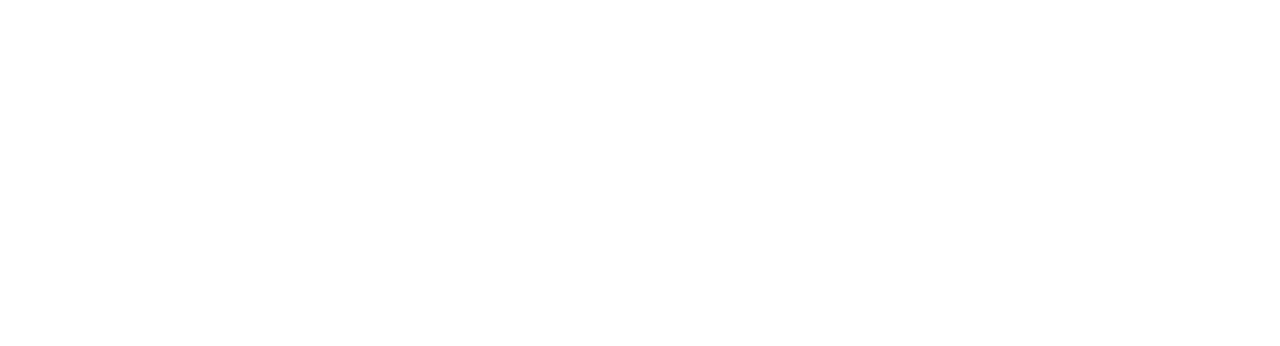
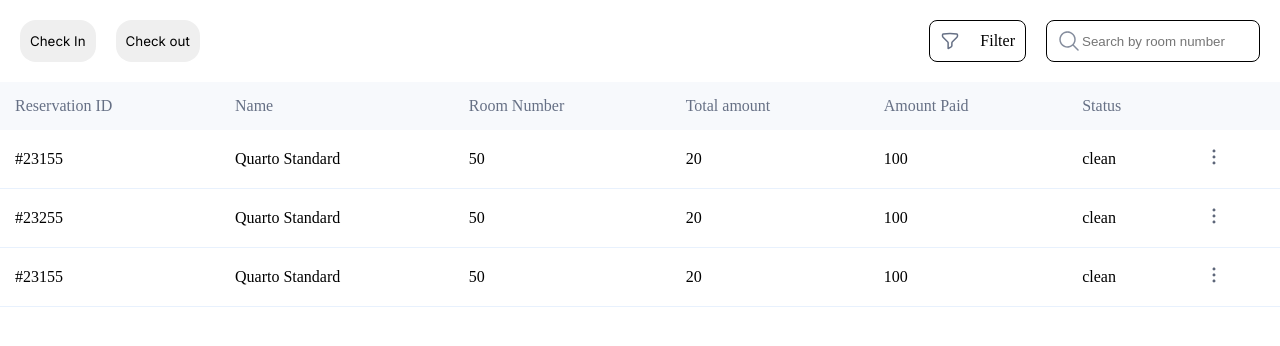
Before and after one commit to StayInn-O-Futuro-do-Gerenciamento/front-end, a React (Vite) app: page / in a window 1280 px wide. Shown: the top 346 px of the page. Built offline with nearby package versions, Linux system fonts and the light colour scheme.

Commit message:
feat/table-add

```diff
--- a/src/App.tsx
+++ b/src/App.tsx
@@ -1,5 +1,11 @@
+import { ComponentListGuest } from "./components/componentListGuest";
+
 function App() {
-  return <></>;
+  return (
+    <>
+      <ComponentListGuest />
+    </>
+  );
 }
 
 export default App;
--- /dev/null
+++ b/src/components/componentListGuest/index.tsx
@@ -0,0 +1,68 @@
+import { ComponentTableList } from "../componentTableList";
+import { ComponentListGuestStyle } from "./style";
+import filterImg from "../../assets/Filter.svg";
+import searchButton from "../../assets/navbar/Search.svg";
+
+export const ComponentListGuest = () => {
+  const guest = [
+    {
+      reservation: "#23155",
+      name: "Quarto Standard",
+      roomNumber: 50,
+      totalAmount: 20,
+      amountPaid: 100.0,
+      status: "clean",
+    },
+    {
+      reservation: "#23255",
+      name: "Quarto Standard",
+      roomNumber: 50,
+      totalAmount: 20,
+      amountPaid: 100.0,
+      status: "clean",
+    },
+    {
+      reservation: "#23155",
+      name: "Quarto Standard",
+      roomNumber: 50,
+      totalAmount: 20,
+      amountPaid: 100.0,
+      status: "clean",
+    },
+  ];
+
+  return (
+    <ComponentListGuestStyle>
+      <div className="nav-controller-guest">
+        <div>
+          <button>Check In</button>
+          <button>Check out</button>
+        </div>
+        <div>
+          <div>
+            <img src={filterImg} alt="" />
+            <p>Filter</p>
+          </div>
+          <div>
+            <img src={searchButton} alt="" />
+            <input placeholder="Search by room number" type="text" />
+          </div>
+        </div>
+      </div>
+      <table>
+        <thead>
+          <tr>
+            <th>Reservation ID</th>
+            <th>Name</th>
+            <th>Room Number</th>
+            <th>Total amount</th>
+            <th>Amount Paid</th>
+            <th>Status</th>
+            <th></th>
+          </tr>
+        </thead>
+        <ComponentTableList list={guest} />
+      </table>
+    </ComponentListGuestStyle>
+  );
+};
--- /dev/null
+++ b/src/components/componentListGuest/style.ts
@@ -0,0 +1,74 @@
+import styled from "styled-components";
+
+export const ComponentListGuestStyle = styled.div`
+  .nav-controller-guest {
+    display: flex;
+    flex-direction: row;
+    justify-content: space-between;
+    padding: 20px;
+    div:nth-child(1) {
+      display: flex;
+      gap: 20px;
+      button {
+        border-radius: 16px;
+        padding: 10px;
+      }
+    }
+    div:nth-child(2) {
+      display: flex;
+      gap: 20px;
+      div {
+        display: flex;
+        align-items: center;
+        padding: 10px;
+        border: 1px solid black;
+        border-radius: 8px;
+      }
+      div:nth-child(1) {
+        cursor: pointer;
+      }
+      div:nth-child(2) {
+        gap: 1px;
+        padding: 0px 0px 0px 10px;
+        input {
+          height: 100%;
+          border: none;
+          width: 100%;
+          background-color: transparent;
+        }
+        input::placeholder {
+          border: none;
+        }
+        input:focus {
+          outline: none;
+        }
+      }
+    }
+  }
+  table {
+    width: 100%;
+    background-color: gray;
+    border-collapse: collapse;
+
+    thead {
+      background-color: gray;
+      border: none;
+    }
+    tr {
+      border: none;
+      background-color: var(--grey-00);
+    }
+    th {
+      border: none;
+      background-color: #f7f9fc;
+      text-align: start;
+      padding: 15px;
+      font-weight: 500;
+      color: var(--grey-500);
+    }
+    td {
+      padding: 15px;
+      border-bottom: 1px solid var(--blue-50);
+    }
+  }
+`;
--- /dev/null
+++ b/src/components/componentTableList/index.tsx
@@ -0,0 +1,22 @@
+import more from "../../assets/More.svg";
+import { ComponentTableListStyle } from "./style";
+
+export const ComponentTableList = ({ list }: { list: any }) => {
+  return (
+    <ComponentTableListStyle>
+      {list.map((e: any) => (
+        <tr>
+          <td>{e.reservation}</td>
+          <td>{e.name}</td>
+          <td>{e.roomNumber}</td>
+          <td>{e.totalAmount}</td>
+          <td>{e.amountPaid}</td>
+          <td>{e.status}</td>
+          <td>
+            <img src={more} alt="" />
+          </td>
+        </tr>
+      ))}
+    </ComponentTableListStyle>
+  );
+};
--- /dev/null
+++ b/src/components/componentTableList/style.ts
@@ -0,0 +1,7 @@
+import styled from "styled-components";
+
+export const ComponentTableListStyle = styled.tbody`
+  tr > td > img {
+    cursor: pointer;
+  }
+`;
```
Also changed, not shown: src/assets/Filter.svg (added), 1 other file (tests, documents, lock files or other folders).
